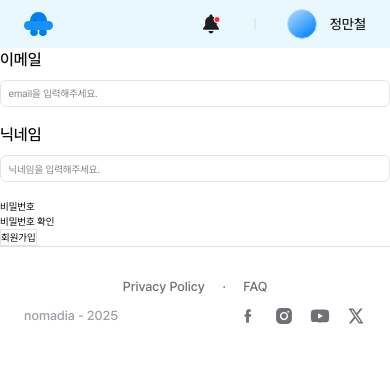
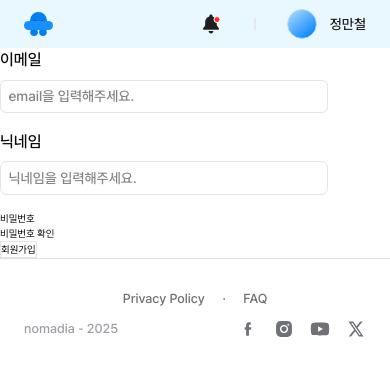
Before and after one commit to codeit-team6/nomadia, a Next.js app: page /signup in a window 390 px wide. Shown: the top 376 px of the page. Built offline with nearby package versions, Linux system fonts and the light colour scheme; no server answers.

Commit message:
✨ Feat: 반응형 구현

```diff
--- a/src/shared/components/form-input/form-input.tsx
+++ b/src/shared/components/form-input/form-input.tsx
@@ -34,7 +34,7 @@ export const FormInput = ({
         id={name}
         {...register(name)} // type, placeholder 등을 여기에 적용
         {...rest}
-        className="mb-1.5 h-11 rounded-lg border px-3"
+        className="txt-14-medium mb-1.5 h-13.5 w-full max-w-[328px] rounded-lg border px-3 md:max-w-[640px]"
       />
       {error && <p className="txt-12-medium text-red-500">{error.message}</p>}
     </div>
```
